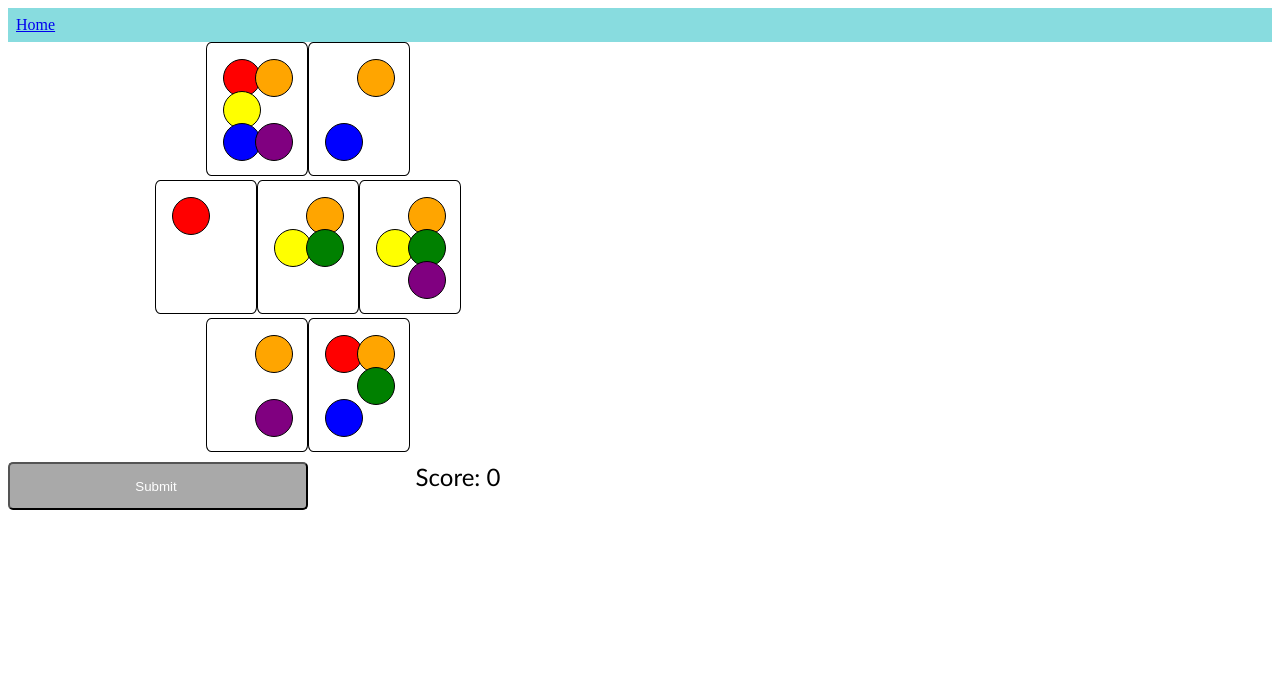
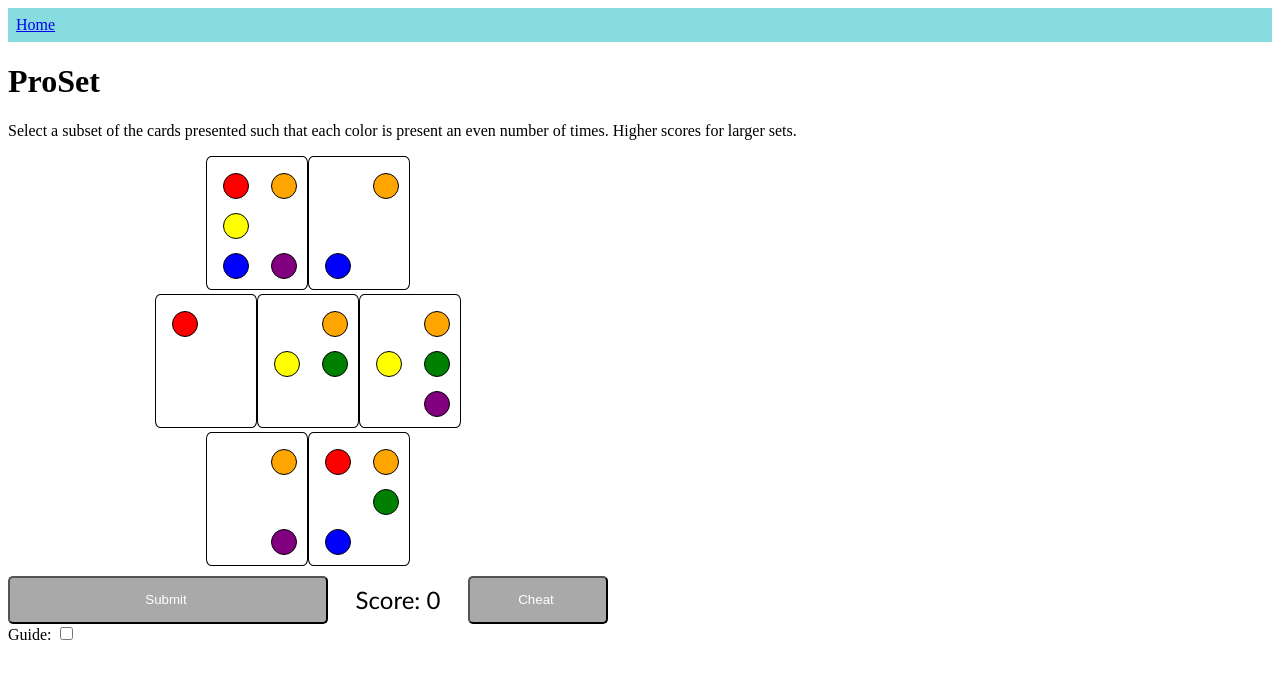
Before and after one commit to drewyoungren/svandbox, a SvelteKit app: page /amp2024/proset in a window 1280 px wide. Shown: the top 678 px of the page. Built offline with nearby package versions, Linux system fonts and the light colour scheme.

Commit message:
Animate deck

```diff
--- a/src/routes/amp2024/+page.svelte
+++ b/src/routes/amp2024/+page.svelte
@@ -32,5 +32,6 @@
     <ul>
         <li><a href="figgie_hands">Figgie starting odds</a></li>
         <li><a href="ants_marching">Ants marching</a></li>
+        <li><a href="proset">ProSet</a></li>
     </ul>
 </section>
--- a/src/routes/amp2024/proset/+page.svelte
+++ b/src/routes/amp2024/proset/+page.svelte
@@ -3,9 +3,9 @@
 
     import Card from './Card.svelte';
     import { flip } from 'svelte/animate';
-    import { div } from 'three/examples/jsm/nodes/Nodes.js';
 
     let winner = false;
+    let showStanding = false;
 
     /**
      * @typedef {Object} ProSet
@@ -23,15 +23,50 @@
     const score = tweened(0);
 
     function reset() {
+        status = status.filter((e) => e.num >= 0);
         while (status.length < 7) {
             const num = Math.floor(Math.random() * 64);
             if (!status.find((e) => e.num == num)) {
-                status = [...status, { num, selected: false }];
+                status.push({ num, selected: false });
+            }
+        }
+        status = [
+            ...status.slice(0, 2),
+            { num: -1, selected: false },
+            ...status.slice(2, 5),
+            { num: -2, selected: false },
+            ...status.slice(5),
+        ];
+    }
+
+    reset();
+
+    $: standingCardNo = status.filter((e) => e.selected)
+        ? status
+              .filter((e) => e.selected)
+              .map((e) => e.num)
+              .reduce((p, c) => p ^ c, 0)
+        : 0;
+
+    function cheat() {
+        for (let i = 127; i > 0; i--) {
+            const v = String(i.toString(2)).padStart(7, '0');
+            const cards = status.filter((e) => e.num >= 0);
+            const pick = cards.filter((e, j) => v[j] == '1');
+            if (isSet(pick)) {
+                pick.forEach((e) => {
+                    e.selected = true;
+                });
+                cards
+                    .filter((e, j) => v[j] == '0')
+                    .forEach((e) => {
+                        e.selected = false;
+                    });
+                reset();
+                return;
             }
         }
     }
-
-    reset();
 
     /**
      *
@@ -41,24 +76,28 @@
     function isSet(group) {
         console.log(
             group.map((e) => e.num),
-            group.map((e) => e.num).reduce((p, c) => p ^ c),
+            group.map((e) => e.num).reduce((p, c) => p ^ c, 0),
         );
-        return group.map((e) => e.num).reduce((p, c) => p ^ c) == 0;
+        return group.map((e) => e.num).reduce((p, c) => p ^ c, 0) == 0;
     }
 </script>
 
+<h1>ProSet</h1>
+<p>
+    Select a subset of the cards presented such that each color is present an
+    even number of times. Higher scores for larger sets.
+</p>
+
 <div class="field">
-    {#each status as { num, selected }, i}
-        {#if i == 2 || i == 5}
-            <div class="break"></div>
-        {/if}
-
-        <Card {num} bind:selected></Card>
+    {#each status as { num, selected }, i (num)}
+        <div animate:flip={{ duration: 200 }} class:break={num < 0}>
+            <Card {num} bind:selected></Card>
+        </div>
     {/each}
 </div>
 <div class="field">
     <button
-        class="endthing"
+        class="endthing submit"
         on:click={() => {
             const sel = status.filter((e) => e.selected);
             if (isSet(sel)) {
@@ -69,19 +108,31 @@
                 displayString = 'You are Pro Set.';
             } else {
                 winner = false;
-                displayString = 'You are No Set';
+                displayString = 'You are cooked';
+                status.forEach((e) => {
+                    e.selected = false;
+                });
+                reset();
             }
             setTimeout(() => {
                 displayString = '';
-                status.forEach((e) => {
-                    e.selected = false;
-                });
             }, 1500);
         }}>Submit</button
     > <span class="score endthing">Score: {Math.round($score)}</span>
+    <button class="endthing cheat" on:click={cheat}>Cheat</button>
 </div>
 
-<div id="dspStr" class:winner>{displayString}</div>
+<div class="field standing">
+    <label for="standbox"
+        >Guide: <input type="checkbox" bind:checked={showStanding} /></label
+    >
+    {#if showStanding}
+        <Card num={standingCardNo}></Card>
+    {/if}
+    <div id="dspStr" class:winner>
+        {displayString}
+    </div>
+</div>
 
 <style>
     .field {
@@ -91,6 +142,7 @@
         justify-content: center;
         row-gap: 2px;
         flex-wrap: wrap;
+        align-items: center;
     }
 
     .break {
@@ -112,10 +164,20 @@
         background-color: lightgray;
         color: darkgrey;
     }
+    .endthing {
+        margin-top: 10px;
+        flex: 1 1 50%;
+        text-align: center;
+    }
     .score {
         font-size: x-large;
         font-family: 'Trebuchet MS', 'Lucida Sans Unicode', 'Lucida Grande',
             'Lucida Sans', Arial, sans-serif;
+        flex: 1 1 20%;
+    }
+
+    .cheat {
+        flex: 1 1 20%;
     }
 
     #dspStr {
@@ -126,9 +188,8 @@
         font-size: xx-large;
         color: blueviolet;
     }
-    .endthing {
-        margin-top: 10px;
-        flex: 1 1 50%;
-        text-align: center;
+    .standing {
+        align-items: start;
+        justify-content: flex-start;
     }
 </style>
--- a/src/routes/amp2024/proset/Card.svelte
+++ b/src/routes/amp2024/proset/Card.svelte
@@ -1,5 +1,5 @@
 <script>
-    import { fly } from 'svelte/transition';
+    import { fly, fade } from 'svelte/transition';
 
     export let num = 14;
 
@@ -10,12 +10,15 @@
     // console.log(3*"8")
 </script>
 
+{#if num >= 0}
     <!-- svelte-ignore a11y-click-events-have-key-events -->
     <!-- svelte-ignore a11y-no-static-element-interactions -->
     <div
+        class="card"
         class:selected
-    in:fly={{ x: -200, duration: 300 }}
-    out:fly={{ x: 200, duration: 300 }}
+        class:divider={num < 0}
+        in:fly|global={{ y: 200, delay: 200, duration: 200 }}
+        out:fly|global={{ x: 200, duration: 200 }}
         on:click={() => {
             selected = !selected;
         }}
@@ -26,14 +29,20 @@
             {/if}
         {/each}
     </div>
+{:else}
+    <div class="divider"></div>
+{/if}
 
 <style>
     div {
+        border: 1px solid black;
+    }
+
+    div.card {
         position: relative;
         height: 7rem;
         width: 5rem;
         padding: 10px;
-        border: 1px solid black;
         border-radius: 5%;
         flex-shrink: 1;
     }
@@ -45,9 +54,9 @@
     .circle {
         background-color: blue;
         color: white;
-        height: 1rem;
-        width: 1rem;
-        border-radius: 2rem;
+        height: 1.5rem;
+        width: 1.5rem;
+        border-radius: 1rem;
         position: absolute;
     }
 
@@ -58,27 +67,32 @@
     }
     .class1 {
         background-color: orange;
-        left: 3rem;
+        left: 4rem;
         top: 1rem;
     }
     .class2 {
         background-color: yellow;
         left: 1rem;
-        top: 3rem;
+        top: 3.5rem;
     }
     .class3 {
         background-color: green;
-        left: 3rem;
-        top: 3rem;
+        left: 4rem;
+        top: 3.5rem;
     }
     .class4 {
         background-color: blue;
         left: 1rem;
-        top: 5rem;
+        top: 6rem;
     }
     .class5 {
         background-color: purple;
-        left: 3rem;
-        top: 5rem;
+        left: 4rem;
+        top: 6rem;
+    }
+
+    .divider {
+        border: unset;
+        height: 0pt;
     }
 </style>
```
Lines whose indentation alone changed are shown as unchanged.
